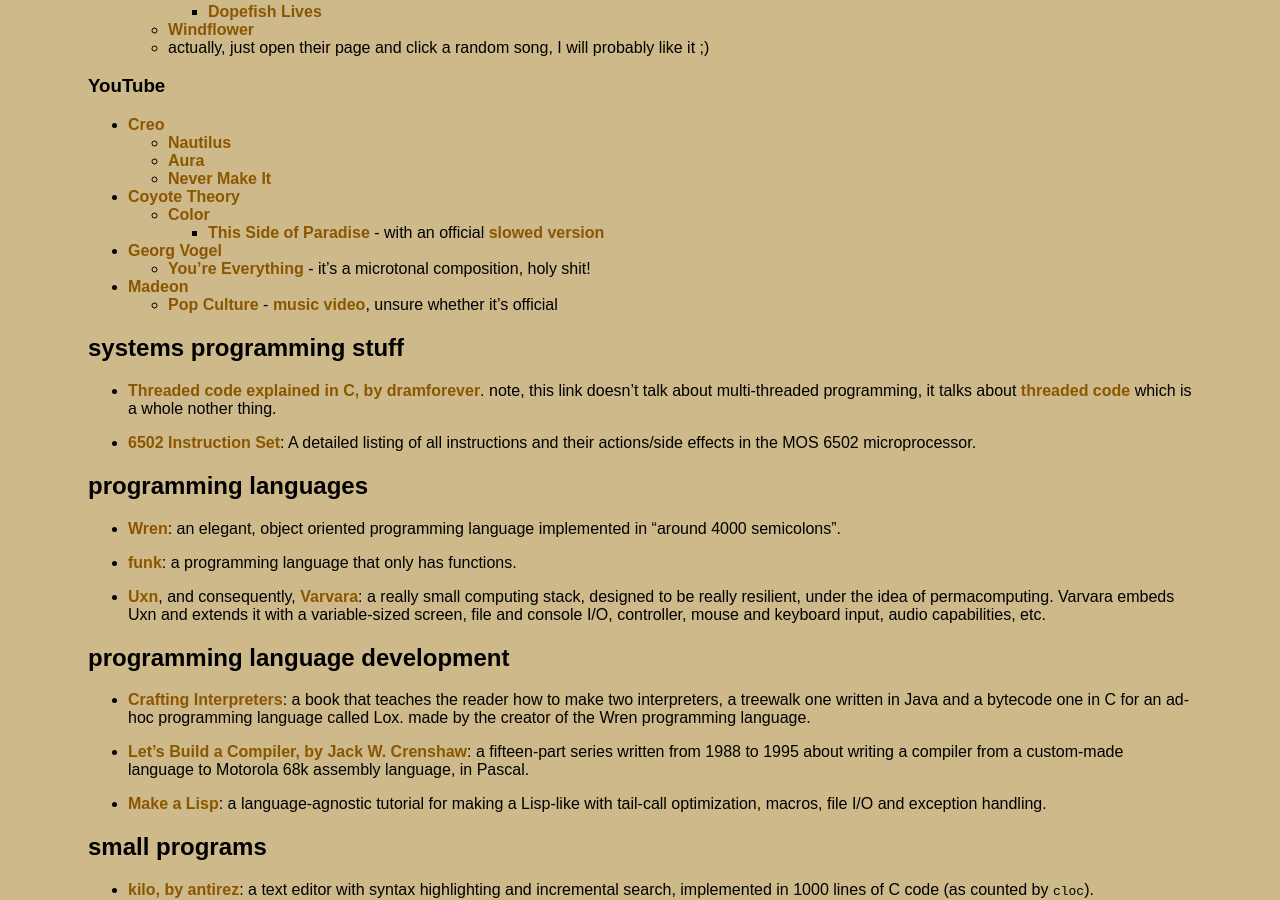
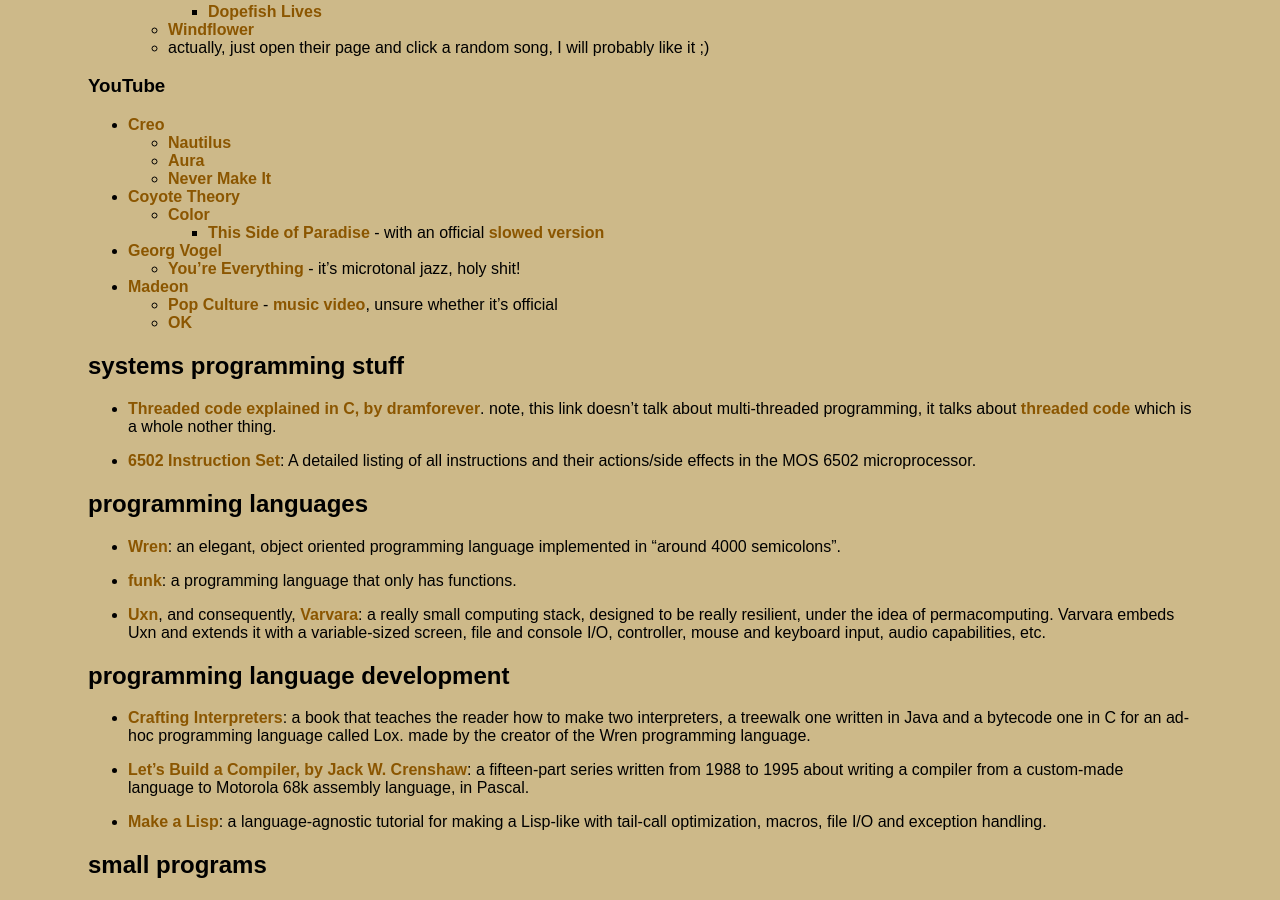
Before and after one commit to thacuber2a03/thacuber2a03.github.io, a Jekyll site: the page built from things/bookmarks.md, in a window 1280 px wide and 900 px high, scrolled down 1646 px. Built offline with Jekyll 4.4.1, drawn with Linux system fonts in a browser that asks for light colours; some of the changed text lies outside the part shown.

Commit message:
update bookmarks
- added "OK" by Madeon
- modified note for "You're Everything"

```diff
--- a/things/bookmarks.md
+++ b/things/bookmarks.md
@@ -93,9 +93,10 @@
   - [Color](https://www.youtube.com/playlist?list=OLAK5uy_nCk9_GEwqQfYiN-Wn4ATPSKhBseJjwRCU)
     - [This Side of Paradise](https://www.youtube.com/watch?v=FHT3xNYZU8o) - with an official [slowed version](https://www.youtube.com/watch?v=0ueoezHCGy0)
 - [Georg Vogel](https://youtube.com/@vogelgeorg)
-  - [You're Everything](https://youtube.com/watch?v=upbwQPeGm0Q) - it's a microtonal composition, holy shit!
+  - [You're Everything](https://youtube.com/watch?v=upbwQPeGm0Q) - it's microtonal jazz, holy shit!
 - [Madeon](https://youtube.com/@itsmadeon)
   - [Pop Culture](https://youtube.com/watch?v=lTx3G6h2xyA) - [music video](https://youtube.com/watch?v=B496Qv0CuOQ), unsure whether it's official
+  - [OK](https://youtu.be/PgDMeLEqvYY)
 
 <h2 id="lowlevel">systems programming stuff</h2>
 
@@ -190,3 +191,5 @@
 - 21/04/24
   - added "Pop Culture" by Madeon and "You're Everything" by Georg Vogel
   - fixed a single spelling mistake in "This Side of Paradise" by Coyote Theory
+  - added "OK" by Madeon
+  - modified note for "You're Everything"
```
